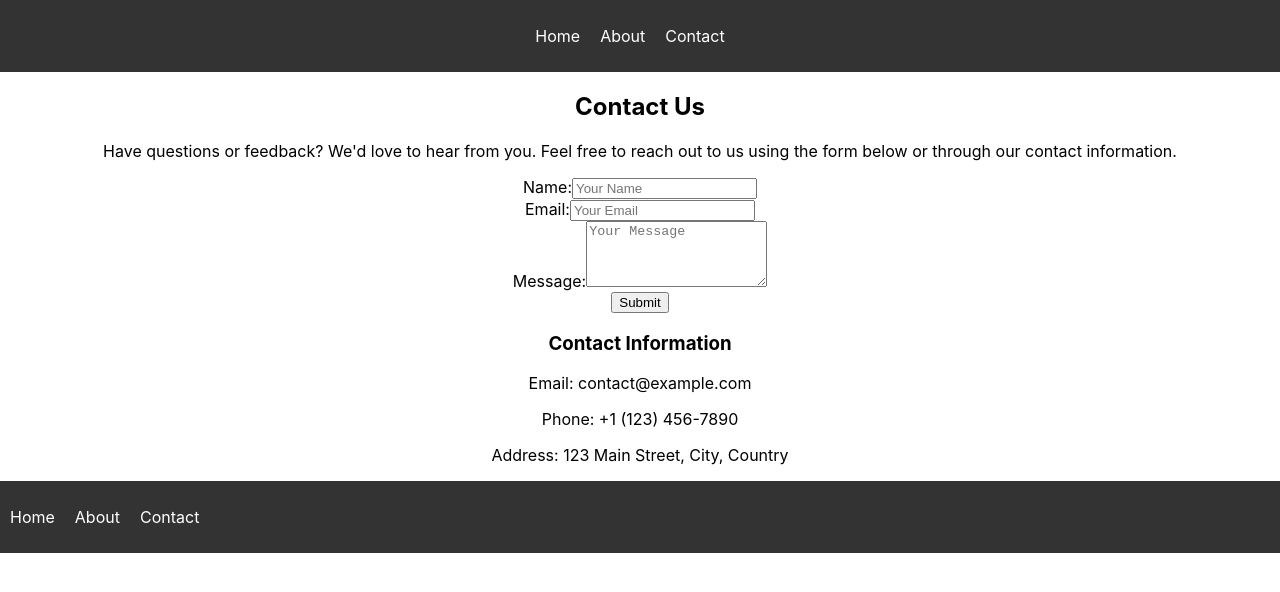
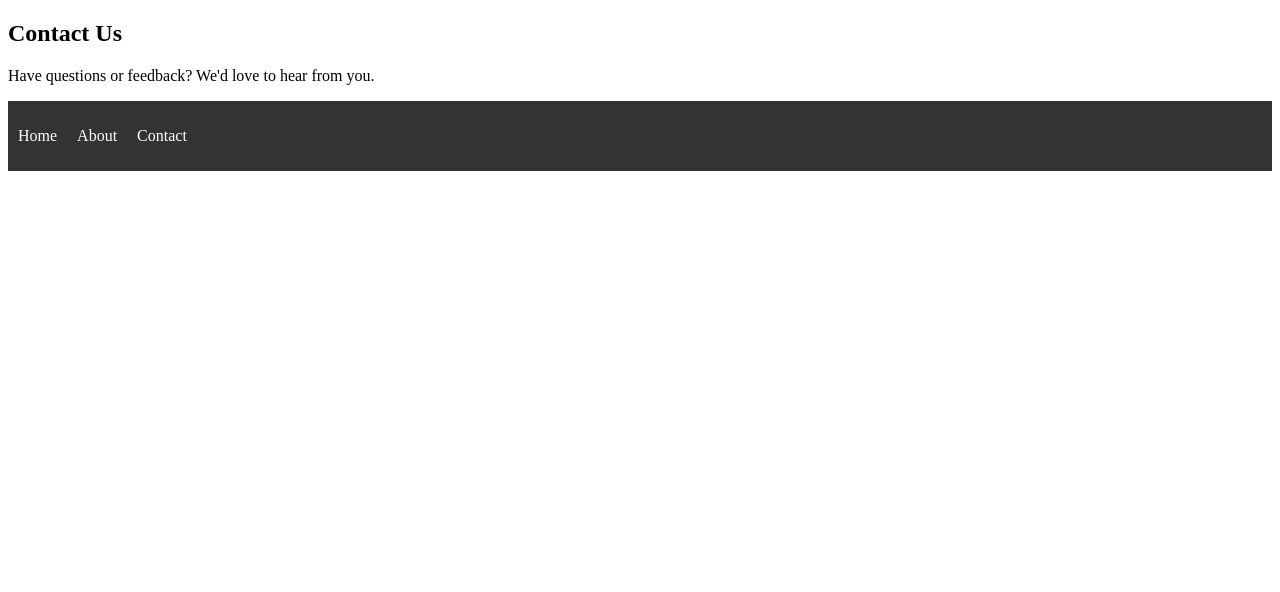
Before and after one commit to ianscottmartin/proj-5, a React (Create React App) app in the folder client/: page /contact in a window 1280 px wide. Shown: the top 592 px of the page. Built offline with nearby package versions, Linux system fonts and the light colour scheme.

Commit message:
have nav bar working

```diff
--- a/client/src/About.js
+++ b/client/src/About.js
@@ -1,21 +1,14 @@
-
-
-
-
+// About.js
 import React from 'react';
+import withNavbar from './Layout';
 
 const About = () => {
     return (
         <div>
             <h2>About Us</h2>
-            <p>
-                Welcome to our website! This is where you can learn more about our company and our mission.
-            </p>
-            <p>
-                Lorem ipsum dolor sit amet, consectetur adipiscing elit. Nulla fringilla tincidunt purus, id volutpat eros tincidunt a. Suspendisse eget vehicula odio. Quisque vel est non justo eleifend vehicula.
-            </p>
+            <p>Learn more about our company and our mission.</p>
         </div>
     );
 };
 
-export default About;
+export default withNavbar(About);
--- a/client/src/App.js
+++ b/client/src/App.js
@@ -1,9 +1,9 @@
-// import logo from './logo.svg';
+
+
+// App.js
 import React from 'react';
-
 import './App.css';
 import { BrowserRouter as Router, Route, Switch } from 'react-router-dom';
-import Navbar from './Navbar';
 import Home from './Home';
 import About from './About';
 import Contact from './Contact';
@@ -12,15 +12,13 @@ function App() {
   return (
 
     <Router>
-      <div className="App">
-        <Navbar />
-        <Switch>
-          <Route path="/" exact component={Home} />
-          <Route path="/about" component={About} />
-          <Route path="/contact" component={Contact} />
-        </Switch>
-      </div>
+      <Switch>
+        <Route path="/" exact component={Home} />
+        <Route path="/about" component={About} />
+        <Route path="/contact" component={Contact} />
+      </Switch>
     </Router>
+
   );
 }
 
--- a/client/src/Contact.js
+++ b/client/src/Contact.js
@@ -1,35 +1,14 @@
+// Contact.js
 import React from 'react';
+import withNavbar from './Layout';
 
 const Contact = () => {
     return (
         <div>
             <h2>Contact Us</h2>
-            <p>
-                Have questions or feedback? We'd love to hear from you. Feel free to reach out to us using the form below or through our contact information.
-            </p>
-            <form>
-                <div>
-                    <label htmlFor="name">Name:</label>
-                    <input type="text" id="name" name="name" placeholder="Your Name" />
-                </div>
-                <div>
-                    <label htmlFor="email">Email:</label>
-                    <input type="email" id="email" name="email" placeholder="Your Email" />
-                </div>
-                <div>
-                    <label htmlFor="message">Message:</label>
-                    <textarea id="message" name="message" placeholder="Your Message" rows="4"></textarea>
-                </div>
-                <button type="submit">Submit</button>
-            </form>
-            <div>
-                <h3>Contact Information</h3>
-                <p>Email: contact@example.com</p>
-                <p>Phone: +1 (123) 456-7890</p>
-                <p>Address: 123 Main Street, City, Country</p>
-            </div>
+            <p>Have questions or feedback? We'd love to hear from you.</p>
         </div>
     );
 };
 
-export default Contact;
+export default withNavbar(Contact);
--- a/client/src/Home.js
+++ b/client/src/Home.js
@@ -1,17 +1,14 @@
+// Home.js
 import React from 'react';
+import withNavbar from './Layout';
 
 const Home = () => {
     return (
         <div>
             <h2>Welcome to Our Website</h2>
-            <p>
-                We are excited to have you here! Explore our site to learn more about our products/services.
-            </p>
-            <p>
-                Lorem ipsum dolor sit amet, consectetur adipiscing elit. Nulla fringilla tincidunt purus, id volutpat eros tincidunt a. Suspendisse eget vehicula odio. Quisque vel est non justo eleifend vehicula.
-            </p>
+            <p>We are excited to have you here! Explore our site to learn more about our products/services.</p>
         </div>
     );
 };
 
-export default Home;
+export default withNavbar(Home);
--- /dev/null
+++ b/client/src/Layout.js
@@ -0,0 +1,14 @@
+// Layout.js
+import React from 'react';
+// import Navbar from './Navbar';
+
+const withNavbar = (WrappedComponent) => {
+    return (props) => (
+        <div>
+            {/* <Navbar /> */}
+            <WrappedComponent {...props} />
+        </div>
+    );
+};
+
+export default withNavbar;
--- a/client/src/Navbar.js
+++ b/client/src/Navbar.js
@@ -1,5 +1,4 @@
 // Navbar.js
-
 import React from 'react';
 
 const Navbar = () => {
--- a/client/src/index.css
+++ b/client/src/index.css
@@ -1,4 +1,4 @@
-body {
+/* body {
   margin: 0;
   font-family: -apple-system, BlinkMacSystemFont, 'Segoe UI', 'Roboto', 'Oxygen',
     'Ubuntu', 'Cantarell', 'Fira Sans', 'Droid Sans', 'Helvetica Neue',
@@ -10,4 +10,4 @@ body {
 code {
   font-family: source-code-pro, Menlo, Monaco, Consolas, 'Courier New',
     monospace;
-}
+} */
```
